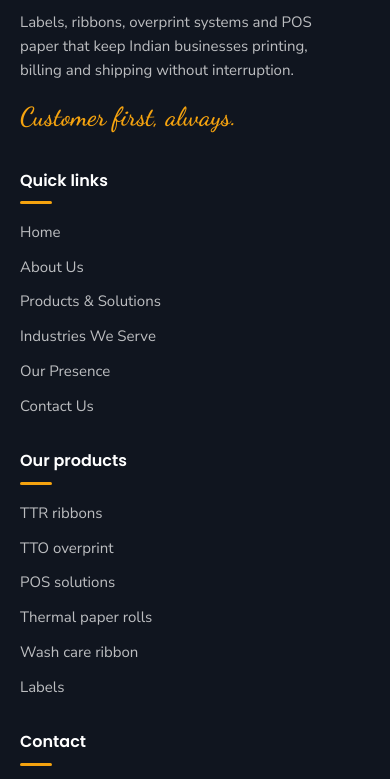
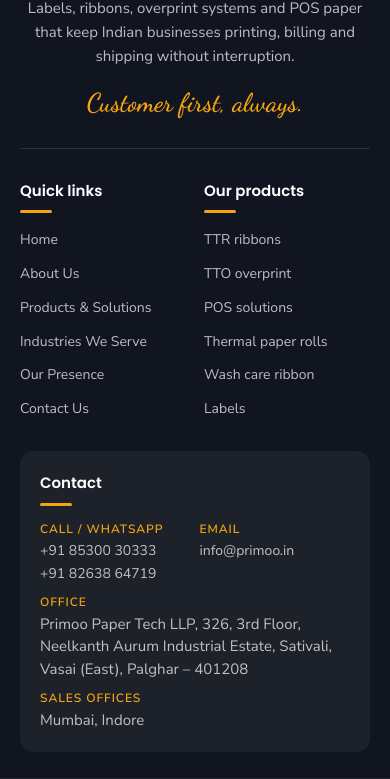
Before and after one commit to Saurabh63-op/primoo-web, a plain HTML site: page index.html in a window 390 px wide. Shown: the part 8233-9012 px from the top of the page. Drawn offline with Linux system fonts and the light colour scheme.

Commit message:
Rework footer layout for mobile view
Co-Authored-By: Claude Sonnet 5.5 <noreply@anthropic.com>

```diff
--- a/styles.css
+++ b/styles.css
@@ -172,7 +172,7 @@ h2{font-size:clamp(26px,3.4vw,40px);line-height:1.2;color:var(--heading);margin-
   .trust-grid div{border-bottom:1px solid rgba(255,255,255,.12)}
 }
 @media (max-width:980px){.foot-grid{grid-template-columns:1fr 1fr}}
-@media (max-width:560px){.foot-grid{grid-template-columns:1fr;gap:30px;padding:44px 0 30px}.foot-bar-in{flex-direction:column;text-align:center}}
+@media (max-width:560px){.foot-bar-in{flex-direction:column;text-align:center}}
 @media (max-width:760px){
   .burger{display:flex}
   .menu{position:absolute;top:76px;left:0;right:0;background:#fff;flex-direction:column;align-items:flex-start;padding:20px;gap:16px;border-bottom:1px solid var(--line);display:none}
@@ -335,3 +335,18 @@ a.card{display:block;color:inherit;cursor:pointer}
 .cat-foot{margin-top:24px;text-align:center}
 @keyframes catfade{from{opacity:0}to{opacity:1}}
 @keyframes catpop{from{transform:translateY(20px) scale(.97)}to{transform:none}}
+
+/* Footer: mobile layout */
+@media (max-width:560px){
+  .foot-grid{grid-template-columns:1fr 1fr;gap:30px 18px;padding:36px 0 26px}
+  .foot-brand{grid-column:1/-1;text-align:center;padding-bottom:24px;border-bottom:1px solid rgba(255,255,255,.12)}
+  .foot-brand p{max-width:none;margin-inline:auto}
+  .site-footer .logo img{height:54px}
+  .foot-col:nth-child(4){grid-column:1/-1;background:rgba(255,255,255,.05);border-radius:14px;padding:20px}
+  .foot-col h4{font-size:15px;margin-bottom:14px}
+  .foot-col ul{gap:9px}
+  .foot-col a{font-size:14px}
+  .contact{grid-template-columns:1fr 1fr;gap:16px 14px}
+  .contact li:nth-child(3){grid-column:1/-1}
+  .foot-bar-in{padding:16px 0;gap:6px}
+}
```
